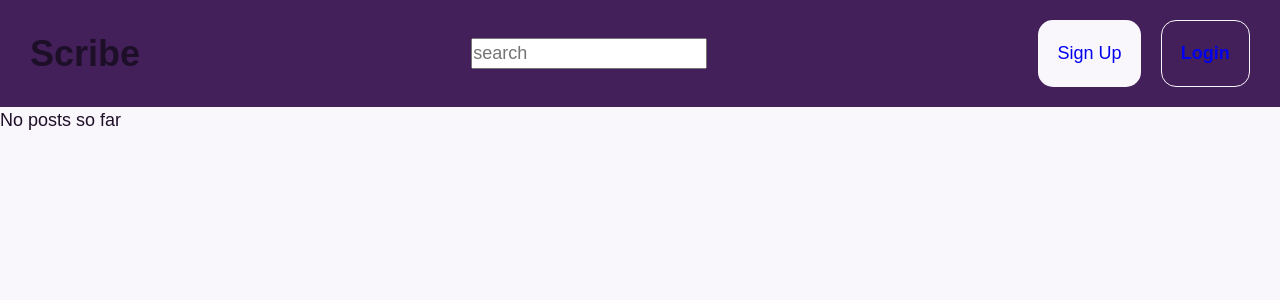
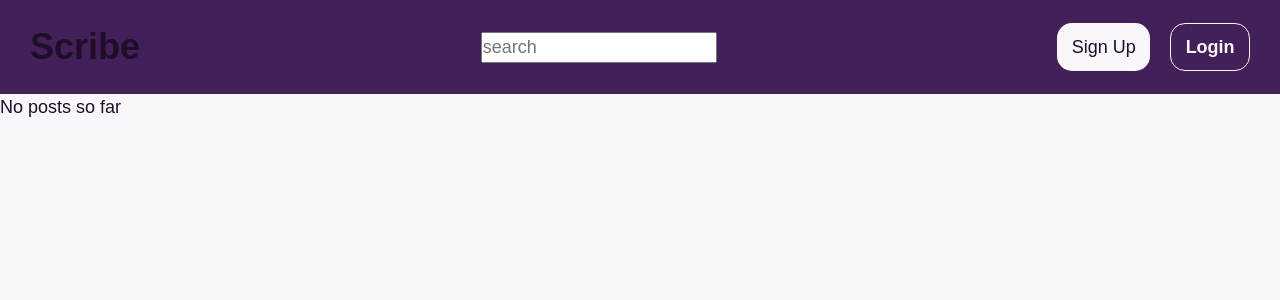
Before and after one commit to Q-Chan97/scribe-blog, a React (Vite) app in the folder frontend/: page / in a window 1280 px wide. Shown: the top 300 px of the page. Built offline with nearby package versions, Linux system fonts and the light colour scheme.

Commit message:
style: Nav list

```diff
--- a/frontend/src/components/Nav/Nav.module.css
+++ b/frontend/src/components/Nav/Nav.module.css
@@ -12,6 +12,7 @@
     display: flex;
     align-items: center;
     gap: 2rem;
+    color: var(--background-color)
 }
 
 .navList {
@@ -19,22 +20,32 @@
     gap: 20px;
 }
 
-.navList a, .navList li {
+.navList li {
     display: flex;
     text-decoration: none;
     list-style-type: none;
     border-radius: 15px;
-    padding: 0.6rem;
     align-items: center;
+}
+
+.navList a {
+    text-decoration: none;
+    padding: 0.6rem 0.9rem;
 }
 
 .signUpBtn {
     background-color: var(--background-color);
+}
+
+.signUpBtn a {
     color: var(--text-color)
 }
 
 .loginBtn {
     border: 1px solid var(--background-color);
-    color: var(--background-color);
     font-weight: bold;
 }
+
+.loginBtn a {
+    color: var(--background-color);
+}
```
